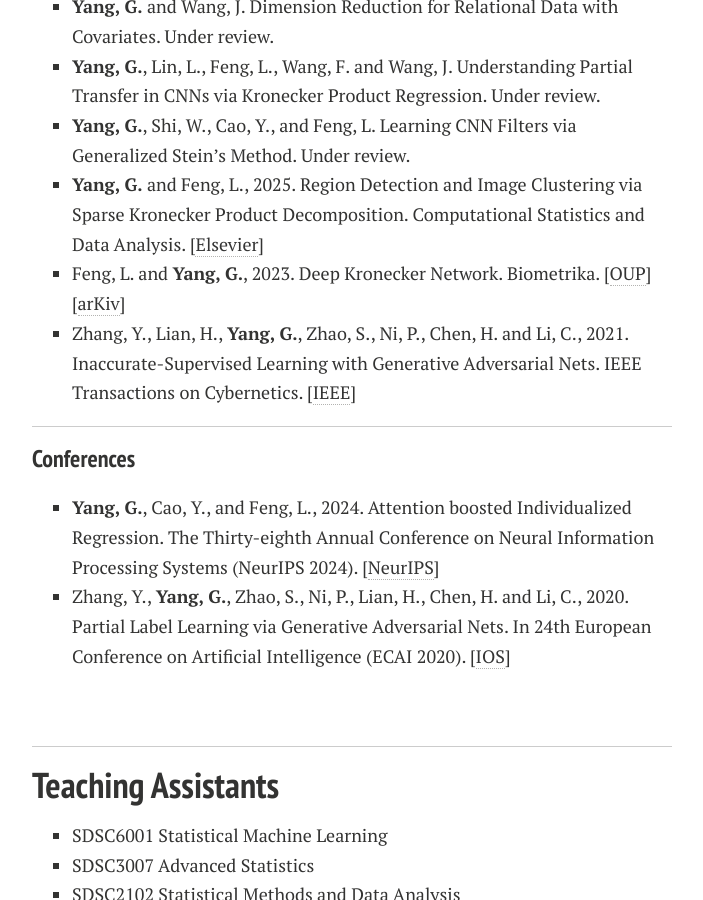
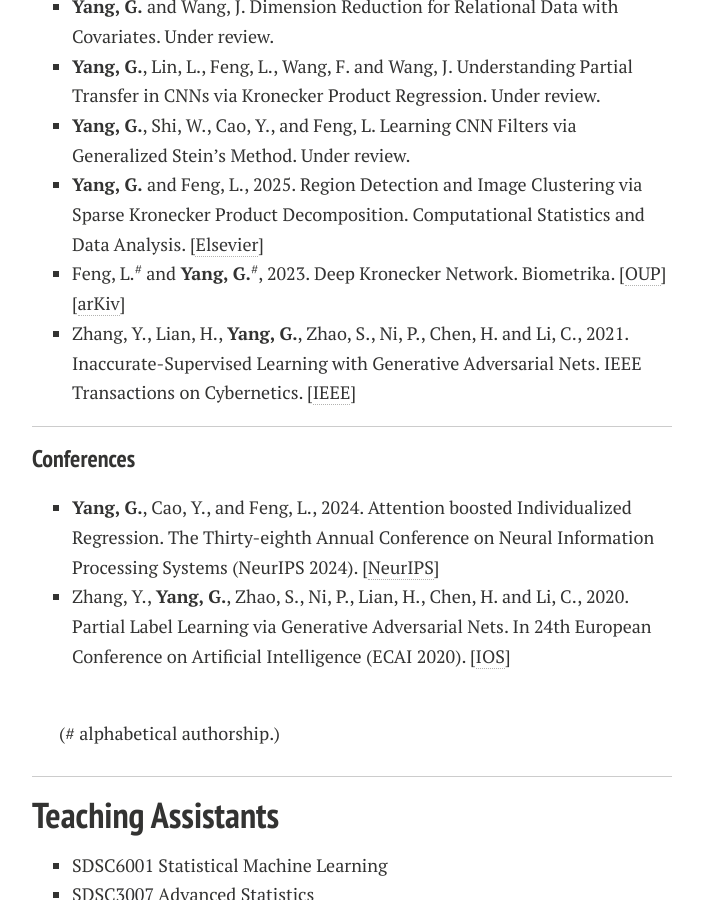
Before and after one commit to YLKnight/YLKnight.github.io, a Jekyll site: the page built from index.md, in a window 1280 px wide and 900 px high, scrolled down 806 px. Shown: the whole window, without its empty margins (288-991 px from the left). Built offline with Jekyll 4.4.1, drawn with Linux system fonts in a browser that asks for light colours; nearby versions of some CDN libraries; comment, search, counter and statistics services are not loaded; a style sheet for code colours, icons or effects is not loaded; our own code applies the rules of GitHub Pages for plain Markdown files.

Commit message:
Revise author entries and add authorship note
Updated author formatting and added a note about alphabetical authorship.

```diff
--- a/index.md
+++ b/index.md
@@ -32,7 +32,7 @@ My current research interests focus on statistical machine learning, medical ima
 - **Yang, G.**, Lin, L., Feng, L., Wang, F. and Wang, J. Understanding Partial Transfer in CNNs via Kronecker Product Regression. Under review.
 - **Yang, G.**, Shi, W., Cao, Y., and Feng, L. Learning CNN Filters via Generalized Stein's Method. Under review.
 - **Yang, G.** and Feng, L., 2025. Region Detection and Image Clustering via Sparse Kronecker Product Decomposition. Computational Statistics and Data Analysis. [[Elsevier](https://www.sciencedirect.com/science/article/pii/S0167947325001021)]
-- Feng, L. and **Yang, G.**, 2023. Deep Kronecker Network. Biometrika. [[OUP](https://doi.org/10.1093/biomet/asad049)][[arKiv](https://arxiv.org/abs/2210.13327)]
+- Feng, L.<sup>#</sup> and **Yang, G.**<sup>#</sup>, 2023. Deep Kronecker Network. Biometrika. [[OUP](https://doi.org/10.1093/biomet/asad049)][[arKiv](https://arxiv.org/abs/2210.13327)]
 - Zhang, Y., Lian, H., **Yang, G.**, Zhao, S., Ni, P., Chen, H. and Li, C., 2021. Inaccurate-Supervised Learning with Generative Adversarial Nets. IEEE Transactions on Cybernetics. [[IEEE](https://ieeexplore.ieee.org/abstract/document/9526351)]
 
 <hr>
@@ -44,6 +44,8 @@ My current research interests focus on statistical machine learning, medical ima
 
 <br>
 
+(# alphabetical authorship.)
+
 ---
 
 ## Teaching Assistants
```
